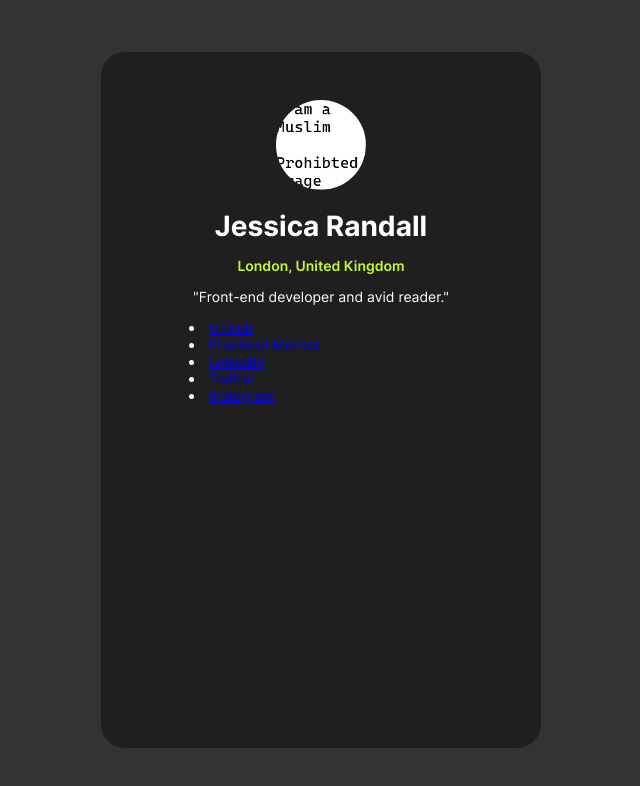
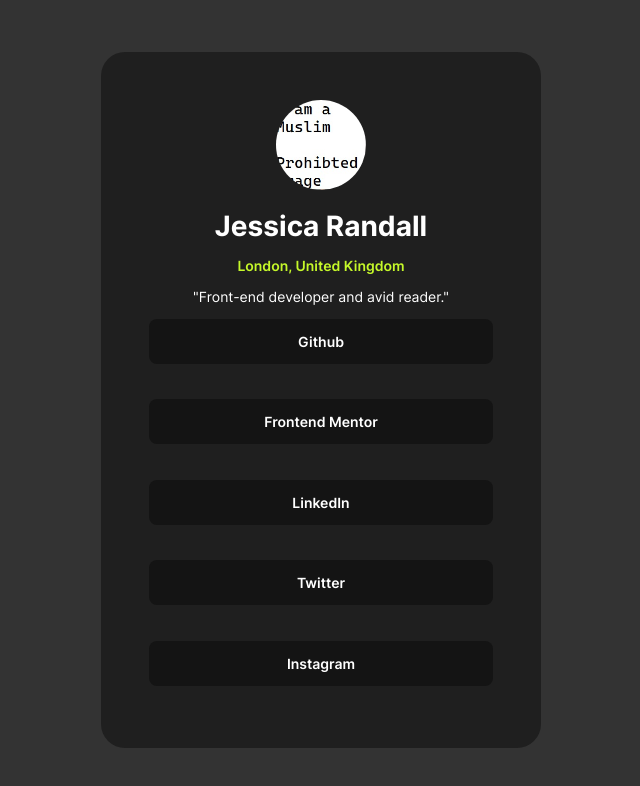
Before and after one commit to mohammad-sayed-ahmad/social-links-profile-components, a plain HTML site: page src/index.html in a window 1280 px wide. Shown: the whole page, without its empty margins (319-959 px from the left). Drawn offline with Linux system fonts and the light colour scheme.

Commit message:
Added nesting, menu styling

```diff
--- a/src/index.css
+++ b/src/index.css
@@ -11,11 +11,11 @@
 
   background-color: var(--grey-700);
 
-  font-family: "Inter", 'Segoe UI', Tahoma, Geneva, Verdana, sans-serif;
+  font-family: "Inter", "Segoe UI", Tahoma, Geneva, Verdana, sans-serif;
   font-size: 14px;
   font-weight: 400;
   color: white;
-  quotes: "\"" "\"";
+  quotes: '"' '"';
 
   block-size: 100vh;
   margin: 0;
@@ -34,22 +34,24 @@
   padding: 3rem;
 
   border-radius: 1.5rem;
+
+  display: flex;
+  flex-direction: column;
 }
 
 .personal_info {
   display: flex;
   flex-direction: column;
   align-items: center;
-}
 
-.personal_info > img {
+  img {
     block-size: 90px;
     inline-size: 90px;
 
     border-radius: 50%;
   }
 
-.personal_info > h1 {
+  h1 {
     margin-block-end: 0;
     font-weight: 700;
   }
@@ -58,3 +60,36 @@
     color: var(--custom-green);
     font-weight: 600;
   }
+}
+menu {
+  flex-grow: 1;
+
+  display: flex;
+  flex-direction: column;
+  justify-content: space-between;
+
+  padding: 0;
+
+  li {
+    display: flex;
+    align-items: center;
+    justify-content: center;
+
+    block-size: 45px;
+    width: auto;
+
+    background-color: var(--grey-900);
+    border-radius: 0.5rem;
+
+
+    a {
+        text-align: center;
+        text-decoration: none;
+        font-weight: 600;
+
+        color: white;
+    }
+  }
+
+
+}
```
Lines whose indentation alone changed are shown as unchanged.
